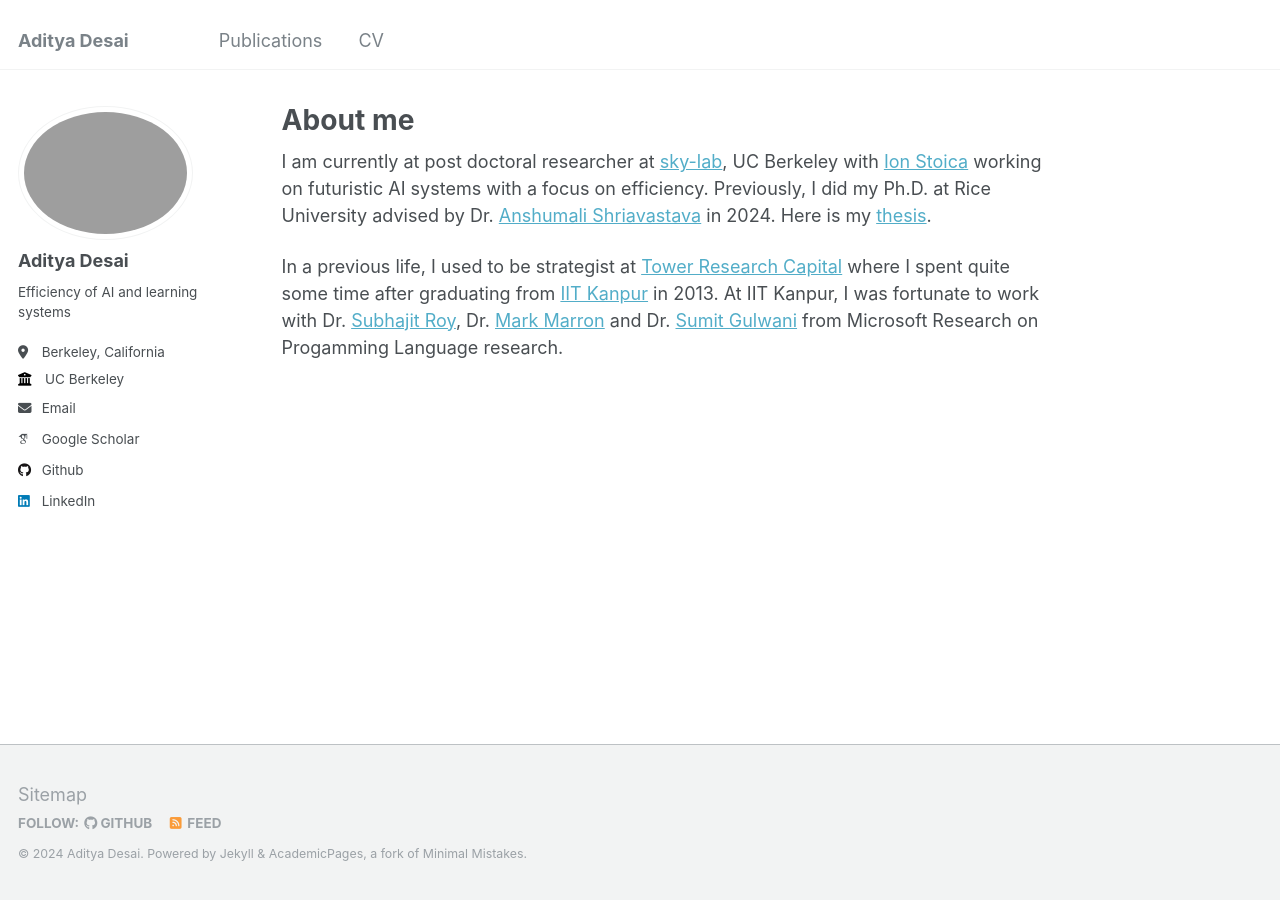
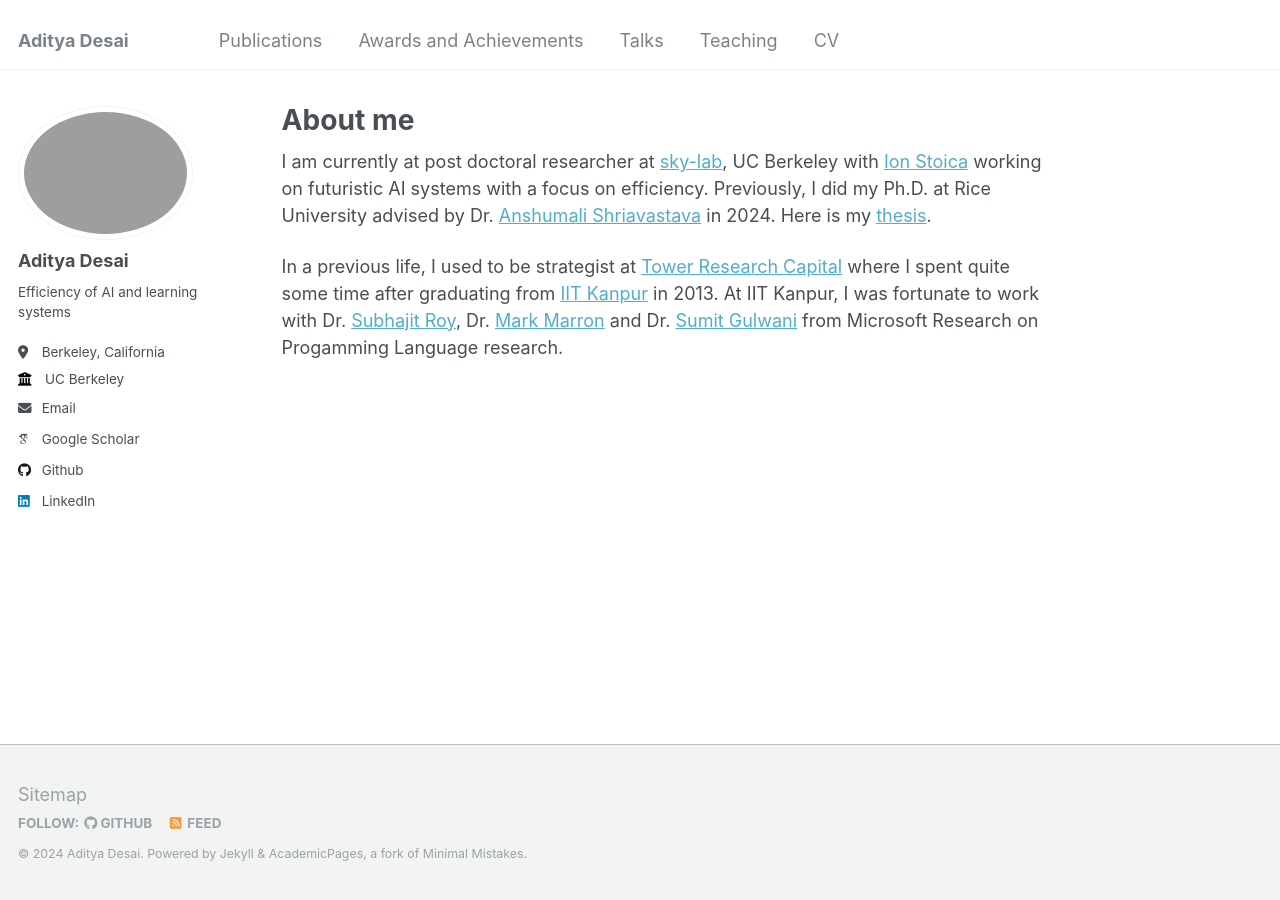
Before and after one commit to apd10/apd10.github.io, a Jekyll site: the page built from _pages/about.md, in a window 1280 px wide. Built offline with Jekyll 4.4.1, drawn with Linux system fonts in a browser that asks for light colours; some web fonts are replaced.

Commit message:
Update navigation.yml

```diff
--- a/_data/navigation.yml
+++ b/_data/navigation.yml
@@ -5,18 +5,23 @@
 # prevent it from being included in the site.
 
 main:
+
+
   - title: "Publications"
     url: /publication/
   #  url: /publications/
 
+  - title: "Awards and Achievements"
+    url: /awards/
+
   #- title: "Projects"
   #  url: /projects/
 
-  #- title: "Talks"
-  #  url: /talks/
+  - title: "Talks"
+    url: /talks/
 
-  #- title: "Teaching"
-  #  url: /teaching/
+  - title: "Teaching"
+    url: /teaching/
 
   #- title: "Portfolio"
   #  url: /portfolio/
```
